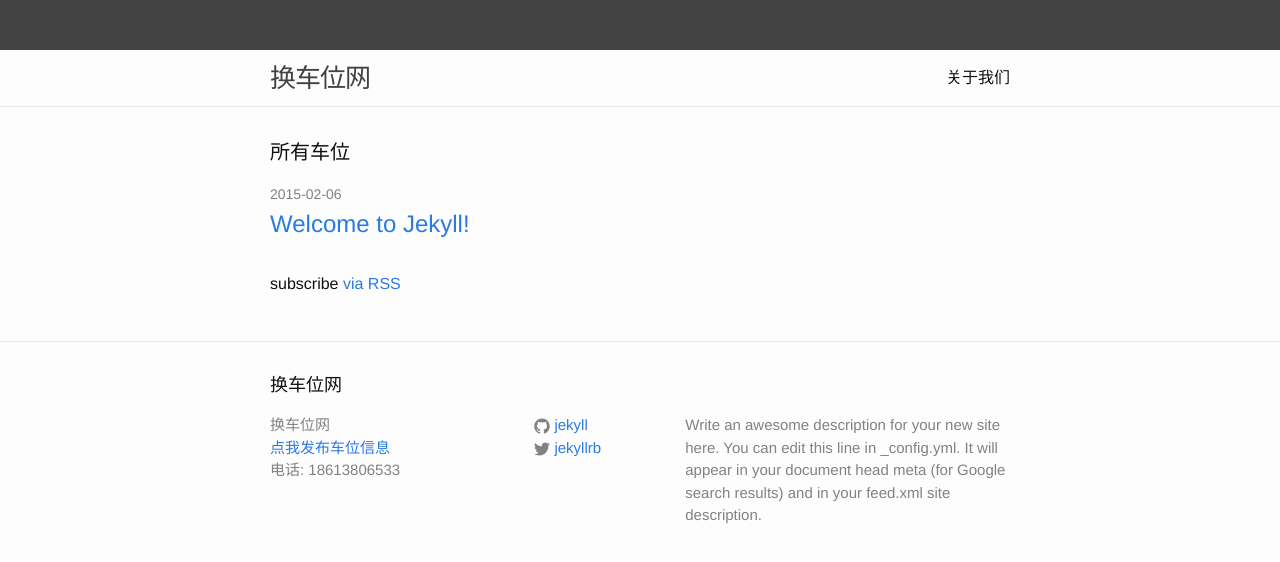
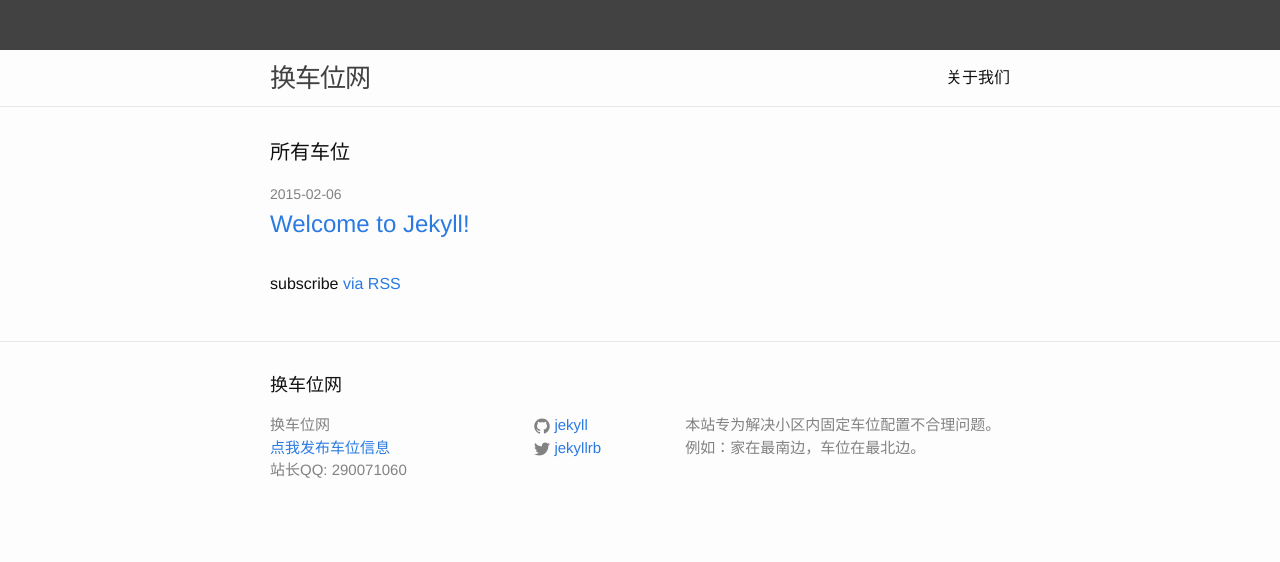
Before and after one commit to xuxic/hcw, a Jekyll site: the page built from index.html, in a window 1280 px wide. Shown: the top 562 px of the page. Built offline with Jekyll 4.4.1, drawn with Linux system fonts in a browser that asks for light colours.

Commit message:
add site description

```diff
--- a/_config.yml
+++ b/_config.yml
@@ -2,9 +2,7 @@
 title: 换车位网
 email: 290071060@qq.com
 description: > # this means to ignore newlines until "baseurl:"
-  Write an awesome description for your new site here. You can edit this
-  line in _config.yml. It will appear in your document head meta (for
-  Google search results) and in your feed.xml site description.
+  本站专为解决小区内固定车位配置不合理问题。例如：家在最南边，车位在最北边。
 baseurl: "/hcw" # the subpath of your site, e.g. /blog/
 url: "http://yourdomain.com" # the base hostname & protocol for your site
 twitter_username: jekyllrb
--- a/_includes/footer.html
+++ b/_includes/footer.html
@@ -9,7 +9,7 @@
         <ul class="contact-list">
           <li>{{ site.title }}</li>
           <li><a href="mailto:{{ site.email }}?subject=发布车位信息&body=请在下面填写车位详细信息以及您的联系方式(不要修改邮件标题):">点我发布车位信息</a></li>
-          <li>电话: 18613806533</li>
+          <li>站长QQ: 290071060</li>
         </ul>
       </div>
 
```
